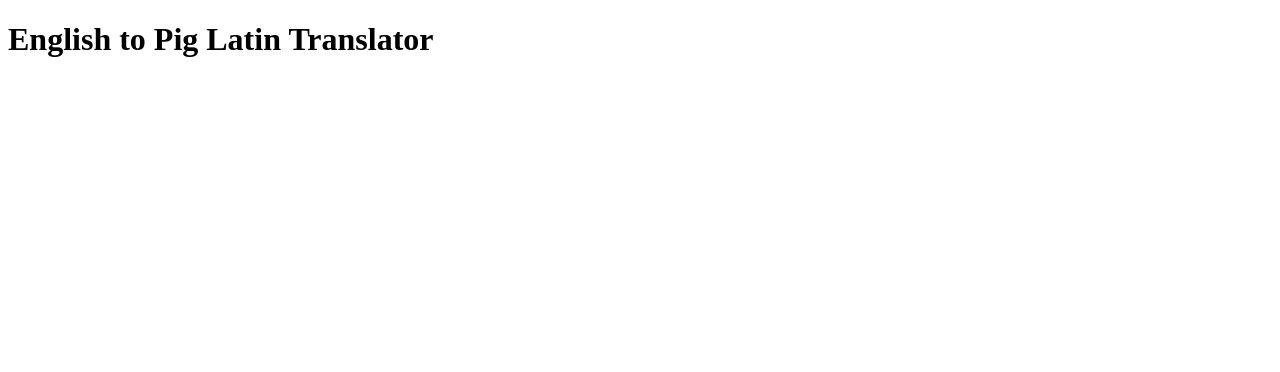
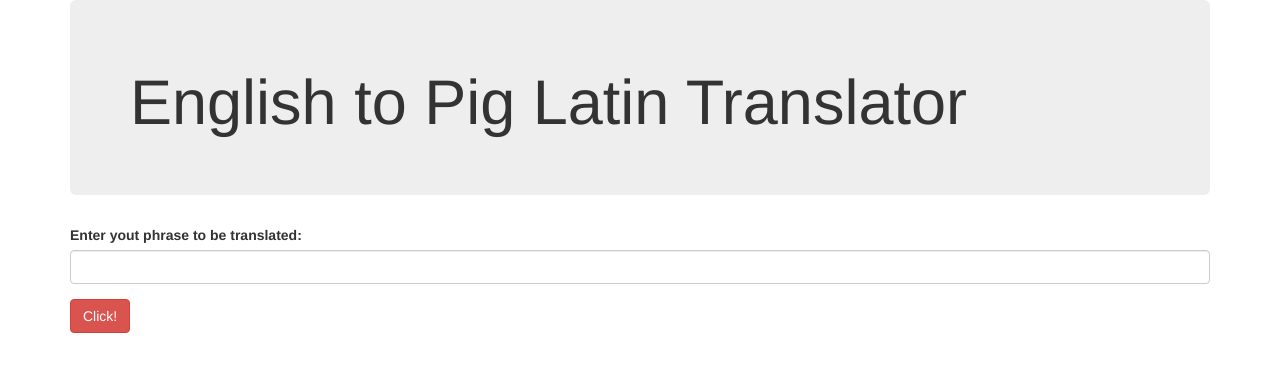
Before and after one commit to Brendangrubb/pig-latin-translator, a plain HTML site: page index.html in a window 1280 px wide. Drawn offline with Linux system fonts and the light colour scheme.

Commit message:
add form

```diff
--- a/index.html
+++ b/index.html
@@ -1,8 +1,8 @@
 <!DOCTYPE html>
 <html>
   <head>
-    <link "href="css/bootstrap.css" rel="stylesheet" type="text/css">
-    <link "href="css/styles.css" rel="stylesheet" type="text/css">
+    <link href="css/bootstrap.css" rel="stylesheet" type="text/css">
+    <link href="css/styles.css" rel="stylesheet" type="text/css">
     <script src="js/jquery-3.1.1.js"></script>
     <script src="js/scripts.js"></script>
     <title>Pig Latin Translator</title>
@@ -14,6 +14,15 @@
         <h1>English to Pig Latin Translator</h1>
       </div>
 
+      <div id="pig-latin-input">
+        <form>
+          <div class="form-group">
+            <label for="user-input">Enter yout phrase to be translated:</label>
+            <input id="user-input" class="form-control" type="text">
+          </div>
+          <button class="btn btn-danger" type="submit">Click!</button>
+        </form>
+      </div>
 
     </div>
   </body>
```
